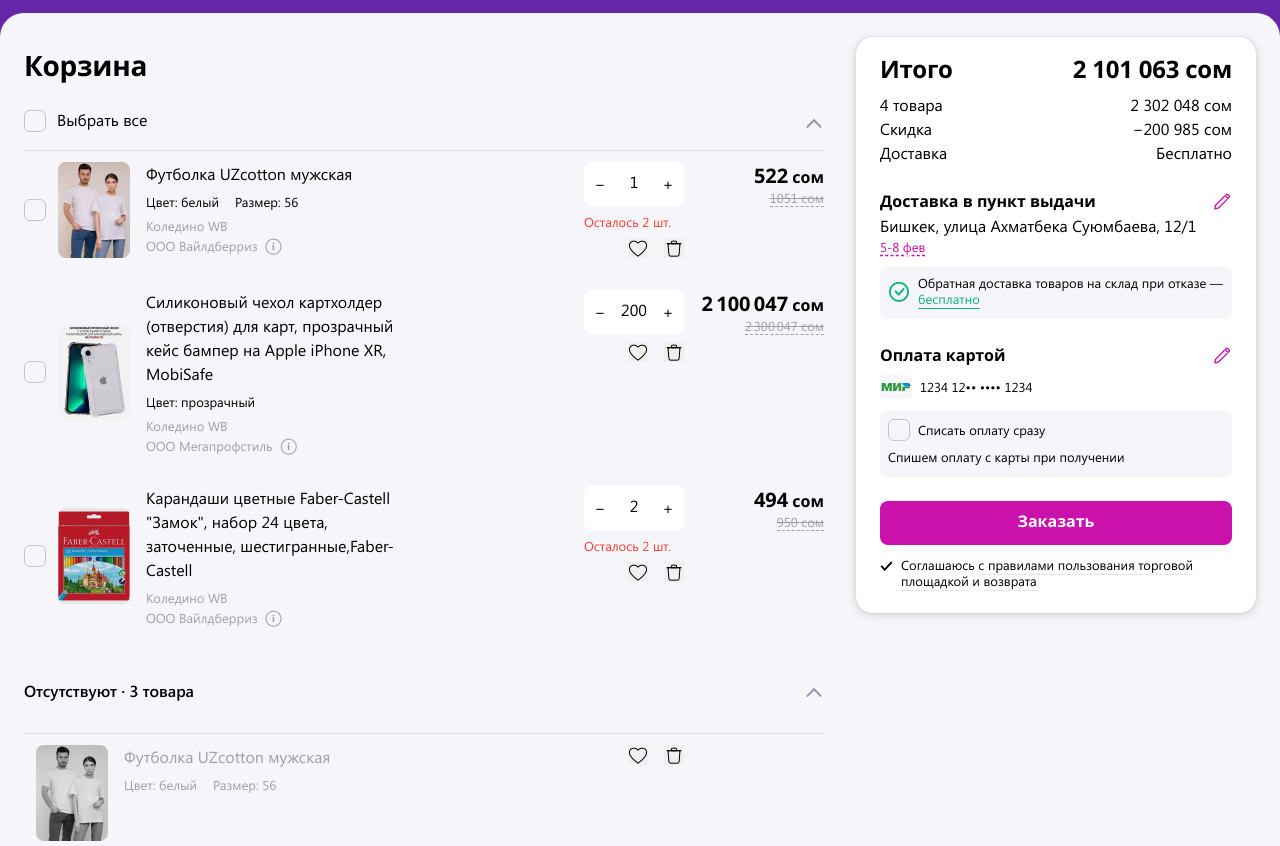
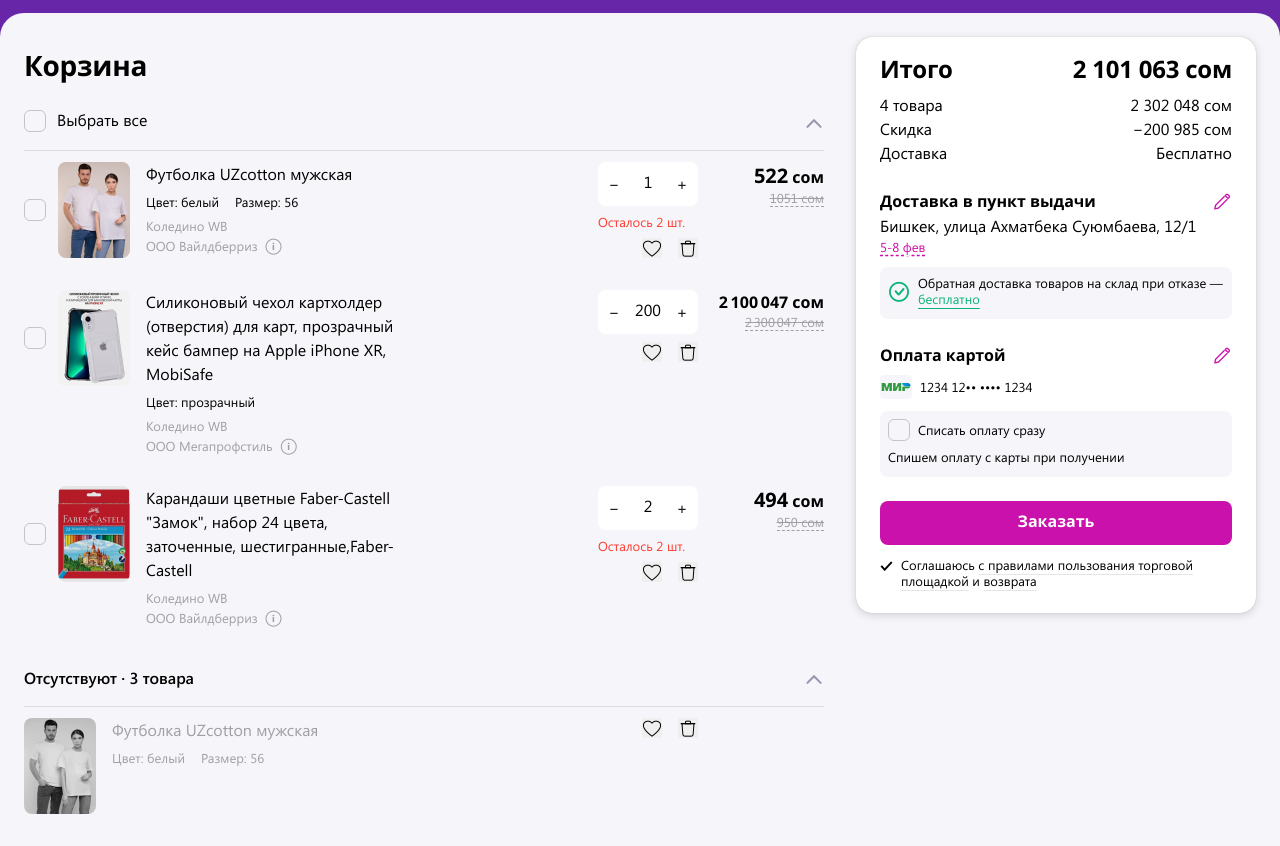
Before and after one commit to Kirill-Brik/wb-test, a plain HTML site: page index.html in a window 1280 px wide. Shown: the part 75-921 px from the top of the page. Drawn offline with Linux system fonts and the light colour scheme; files whose address does not match are found by name.

Commit message:
fix: убрал отступ подзаголовка корзины, изменил сетку карточки товара

```diff
--- a/blocks/product-card/product-card.css
+++ b/blocks/product-card/product-card.css
@@ -1,30 +1,23 @@
 .product-card {
   display: grid;
-  grid-template-columns: 1fr max-content;
+  grid-template-columns: max-content 1fr max-content max-content;
+  align-items: start;
   column-gap: 16px;
 }
 
-.product-card__left-section {
+.product-card__image-section {
   display: flex;
   align-items: center;
 }
 
-.product-card__right-section {
-  display: grid;
-  grid-template-columns: max-content 1fr;
-  align-items: flex-start;
-  column-gap: 16px;
-  width: 240px;
-}
-
 .product-card__checkbox {
-  flex-shrink: 0;
+  /* flex-shrink: 0; */
+  margin-right: 12px;
 }
 
 .product-card__image-container {
   flex-shrink: 0;
   position: relative;
-  margin-left: 12px;
   width: 72px;
   height: min-content;
   border-radius: 8px;
@@ -49,11 +42,9 @@
 }
 
 .product-card__description {
-  align-self: flex-start;
   display: grid;
   grid-auto-flow: row;
   row-gap: 8px;
-  margin-left: 16px;
   max-width: 275px;
 }
 
@@ -140,6 +131,7 @@
   display: flex;
   flex-direction: column;
   align-items: flex-end;
+  width: 110px;
 }
 
 .product-card__price {
@@ -154,6 +146,11 @@
   line-height: 140%;
 }
 
+.product-card__price_size_small span {
+  font-size: 16px;
+  line-height: 150%;
+}
+
 .product-card__old-price {
   font-style: normal;
   font-weight: 400;
--- a/blocks/shoping-cart/shoping-cart.css
+++ b/blocks/shoping-cart/shoping-cart.css
@@ -32,6 +32,7 @@
 }
 
 .shoping-cart__subtitle {
+  margin: 0;
   font-style: normal;
   font-weight: 600;
   font-size: 16px;
--- a/index.html
+++ b/index.html
@@ -69,7 +69,7 @@
               <ul class="shoping-cart__list">
                 <li class="shoping-cart__item">
                   <div class="product-card">
-                    <div class="product-card__left-section">
+                    <div class="product-card__image-section">
                       <div class="checkbox product-card__checkbox">
                         <input
                           class="checkbox__input"
@@ -86,6 +86,7 @@
                           alt="Товар"
                         />
                       </div>
+                    </div>
                     <div class="product-card__description">
                       <p class="product-card__name">
                         Футболка UZcotton мужская
@@ -101,8 +102,6 @@
                         </li>
                       </ul>
                     </div>
-                    </div>
-                    <div class="product-card__right-section">
                     <div class="product-card__button-list">
                       <div class="product-card__counter counter">
                         <input
@@ -144,11 +143,10 @@
                       >
                     </div>
                   </div>
-                  </div>
                 </li>
                 <li class="shoping-cart__item">
                   <div class="product-card">
-                    <div class="product-card__left-section">
+                    <div class="product-card__image-section">
                       <div class="checkbox product-card__checkbox">
                         <input
                           class="checkbox__input"
@@ -164,6 +162,7 @@
                           src="./image/card_2.jpg"
                           alt="Товар"
                         />
+                      </div>
                     </div>
                     <div class="product-card__description">
                       <p class="product-card__name">
@@ -182,8 +181,6 @@
                         </li>
                       </ul>
                     </div>
-                    </div>
-                    <div class="product-card__right-section">
                     <div class="product-card__button-list">
                       <div class="product-card__counter counter">
                         <input
@@ -214,7 +211,9 @@
                       </div>
                     </div>
                     <div class="product-card__price-conteiner">
-                        <span class="product-card__price">
+                      <span
+                        class="product-card__price product-card__price_size_small"
+                      >
                         <span>2 100 047</span> сом</span
                       >
                       <del class="product-card__old-price">
@@ -222,11 +221,10 @@
                       >
                     </div>
                   </div>
-                  </div>
                 </li>
                 <li class="shoping-cart__item">
                   <div class="product-card">
-                    <div class="product-card__left-section">
+                    <div class="product-card__image-section">
                       <div class="checkbox product-card__checkbox">
                         <input
                           class="checkbox__input"
@@ -243,10 +241,11 @@
                           alt="Товар"
                         />
                       </div>
+                    </div>
                     <div class="product-card__description">
                       <p class="product-card__name">
-                          Карандаши цветные Faber-Castell "Замок", набор 24
-                          цвета, заточенные, шестигранные,Faber-Castell
+                        Карандаши цветные Faber-Castell "Замок", набор 24 цвета,
+                        заточенные, шестигранные,Faber-Castell
                       </p>
 
                       <ul class="product-card__seller-list">
@@ -256,8 +255,6 @@
                         </li>
                       </ul>
                     </div>
-                    </div>
-                    <div class="product-card__right-section">
                     <div class="product-card__button-list">
                       <div class="product-card__counter counter">
                         <input
@@ -299,7 +296,6 @@
                       >
                     </div>
                   </div>
-                  </div>
                 </li>
               </ul>
             </section>
@@ -315,13 +311,14 @@
               <ul class="shoping-cart__list">
                 <li class="shoping-cart__item">
                   <div class="product-card product-card_type_disabled">
-                    <div class="product-card__left-section">
+                    <div class="product-card__image-section">
                       <div class="product-card__image-container">
                         <img
                           class="product-card__image"
                           src="./image/card_1.jpg"
                           alt="Товар"
                         />
+                      </div>
                     </div>
                     <div class="product-card__description">
                       <p class="product-card__name">
@@ -332,8 +329,6 @@
                         <li class="product-card__option-item">Размер: 56</li>
                       </ul>
                     </div>
-                    </div>
-                    <div class="product-card__right-section">
                     <div class="product-card__button-list">
                       <div class="product-card__button-row">
                         <button
@@ -346,17 +341,17 @@
                     </div>
                     <div class="product-card__price-conteiner"></div>
                   </div>
-                  </div>
                 </li>
                 <li class="shoping-cart__item">
                   <div class="product-card product-card_type_disabled">
-                    <div class="product-card__left-section">
+                    <div class="product-card__image-section">
                       <div class="product-card__image-container">
                         <img
                           class="product-card__image"
                           src="./image/card_2.jpg"
                           alt="Товар"
                         />
+                      </div>
                     </div>
                     <div class="product-card__description">
                       <p class="product-card__name">
@@ -369,8 +364,6 @@
                         </li>
                       </ul>
                     </div>
-                    </div>
-                    <div class="product-card__right-section">
                     <div class="product-card__button-list">
                       <div class="product-card__button-row">
                         <button
@@ -383,11 +376,10 @@
                     </div>
                     <div class="product-card__price-conteiner"></div>
                   </div>
-                  </div>
                 </li>
                 <li class="shoping-cart__item">
                   <div class="product-card product-card_type_disabled">
-                    <div class="product-card__left-section">
+                    <div class="product-card__image-section">
                       <div class="product-card__image-container">
                         <img
                           class="product-card__image"
@@ -395,14 +387,13 @@
                           alt="Товар"
                         />
                       </div>
+                    </div>
                     <div class="product-card__description">
                       <p class="product-card__name">
-                          Карандаши цветные Faber-Castell "Замок", набор 24
-                          цвета, заточенные, шестигранные,Faber-Castell
+                        Карандаши цветные Faber-Castell "Замок", набор 24 цвета,
+                        заточенные, шестигранные,Faber-Castell
                       </p>
                     </div>
-                    </div>
-                    <div class="product-card__right-section">
                     <div class="product-card__button-list">
                       <div class="product-card__button-row">
                         <button
@@ -414,7 +405,6 @@
                       </div>
                     </div>
                     <div class="product-card__price-conteiner"></div>
-                    </div>
                   </div>
                 </li>
               </ul>
```
Lines whose indentation alone changed are shown as unchanged.
